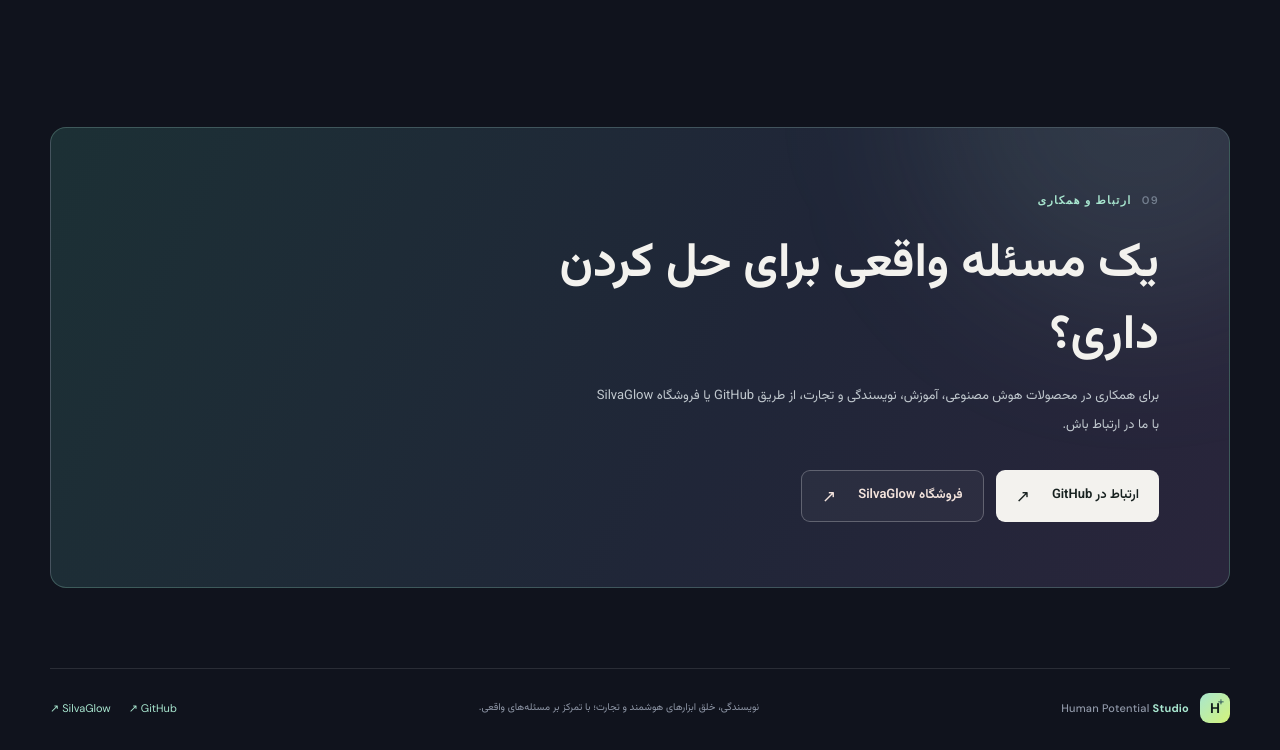
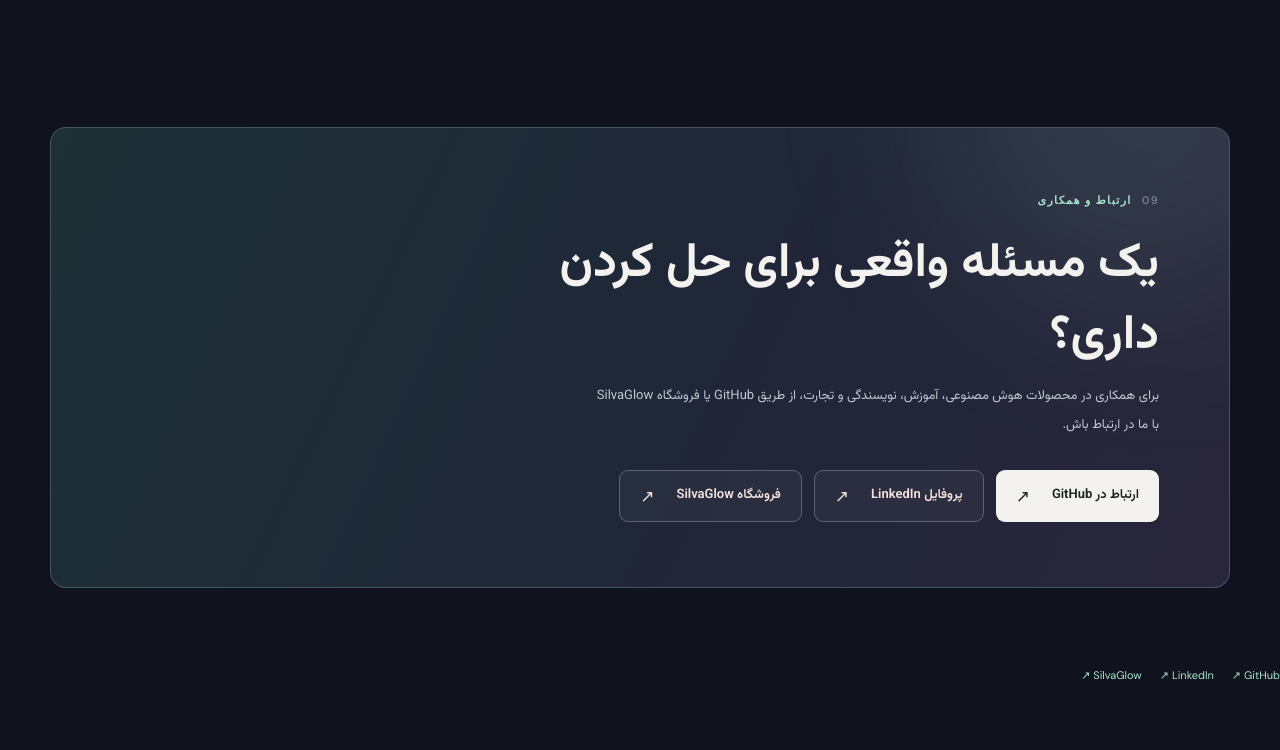
Before and after one commit to zahrasalehi101063-lab/zahrasalehi101063-lab.github.io, a plain HTML site: page index.html in a window 1280 px wide. Shown: the part 9087-9837 px from the top of the page. After the commit the page ends 9769 px from the top, so only its background shows below. Drawn offline with Linux system fonts and the light colour scheme.

Commit message:
Update index.html

```diff
--- a/index.html
+++ b/index.html
@@ -18,10 +18,11 @@
     "@type": "Organization",
     "name": "H+ Human Potential Studio",
     "url": "https://zahrasalehi101063-lab.github.io/",
-    "sameAs": [
-      "https://github.com/zahrasalehi101063-lab",
-      "https://silvaglow.ir/"
-    ],
+ "sameAs": [
+  "https://github.com/zahrasalehi101063-lab",
+  "https://www.linkedin.com/in/zahra-saleh-shahrebabaki/",
+  "https://silvaglow.ir/"
+],
     "description": "An applied AI and human potential studio creating new capabilities from human skills, real problems and responsible experimentation."
   }
   </script>
@@ -344,17 +345,30 @@
         <h2 data-fa="یک مسئله واقعی برای حل کردن داری؟" data-en="Have a real problem worth solving?">یک مسئله واقعی برای حل کردن داری؟</h2>
         <p data-fa="برای همکاری در محصولات هوش مصنوعی، آموزش، نویسندگی و تجارت، از طریق GitHub یا فروشگاه SilvaGlow با ما در ارتباط باش." data-en="For collaboration in AI products, learning, writing and commerce, connect through GitHub or visit SilvaGlow.">برای همکاری در محصولات هوش مصنوعی، آموزش، نویسندگی و تجارت، از طریق GitHub یا فروشگاه SilvaGlow با ما در ارتباط باش.</p>
         <div class="contact-actions">
-          <a class="button button-light" href="https://github.com/zahrasalehi101063-lab" target="_blank" rel="noopener noreferrer"><span data-fa="ارتباط در GitHub" data-en="Connect on GitHub">ارتباط در GitHub</span><b>↗</b></a>
-          <a class="button button-outline-light" href="https://silvaglow.ir" target="_blank" rel="noopener noreferrer"><span data-fa="فروشگاه SilvaGlow" data-en="SilvaGlow store">فروشگاه SilvaGlow</span><b>↗</b></a>
-        </div>
+
+  <a class="button button-light" href="https://github.com/zahrasalehi101063-lab" target="_blank" rel="noopener noreferrer">
+    <span data-fa="ارتباط در GitHub" data-en="Connect on GitHub">ارتباط در GitHub</span>
+    <b>↗</b>
+  </a>
+
+  <a class="button button-outline-light" href="https://www.linkedin.com/in/zahra-saleh-shahrebabaki/" target="_blank" rel="noopener noreferrer">
+    <span data-fa="پروفایل LinkedIn" data-en="LinkedIn Profile">پروفایل LinkedIn</span>
+    <b>↗</b>
+  </a>
+
+  <a class="button button-outline-light" href="https://silvaglow.ir/" target="_blank" rel="noopener noreferrer">
+    <span data-fa="فروشگاه SilvaGlow" data-en="SilvaGlow store">فروشگاه SilvaGlow</span>
+    <b>↗</b>
+  </a>
+</div>
+
       </div>
     </section>
   </main>
-
-  <footer class="footer section-wrap">
-    <a class="brand footer-brand" href="#home"><span class="brand-mark">H<span>+</span></span><span class="brand-name">Human Potential <b>Studio</b></span></a>
-    <span data-fa="نویسندگی، خلق ابزارهای هوشمند و تجارت؛ با تمرکز بر مسئله‌های واقعی." data-en="Writing, intelligent tools and commerce—built around real problems.">نویسندگی، خلق ابزارهای هوشمند و تجارت؛ با تمرکز بر مسئله‌های واقعی.</span>
-    <div class="footer-links"><a href="https://github.com/zahrasalehi101063-lab" target="_blank" rel="noopener noreferrer">GitHub ↗</a><a href="https://silvaglow.ir" target="_blank" rel="noopener noreferrer">SilvaGlow ↗</a></div>
-  </footer>
+<div class="footer-links">
+  <a href="https://github.com/zahrasalehi101063-lab" target="_blank" rel="noopener noreferrer">GitHub ↗</a>
+  <a href="https://www.linkedin.com/in/zahra-saleh-shahrebabaki/" target="_blank" rel="noopener noreferrer">LinkedIn ↗</a>
+  <a href="https://silvaglow.ir" target="_blank" rel="noopener noreferrer">SilvaGlow ↗</a>
+</div>
 </body>
 </html>
```
